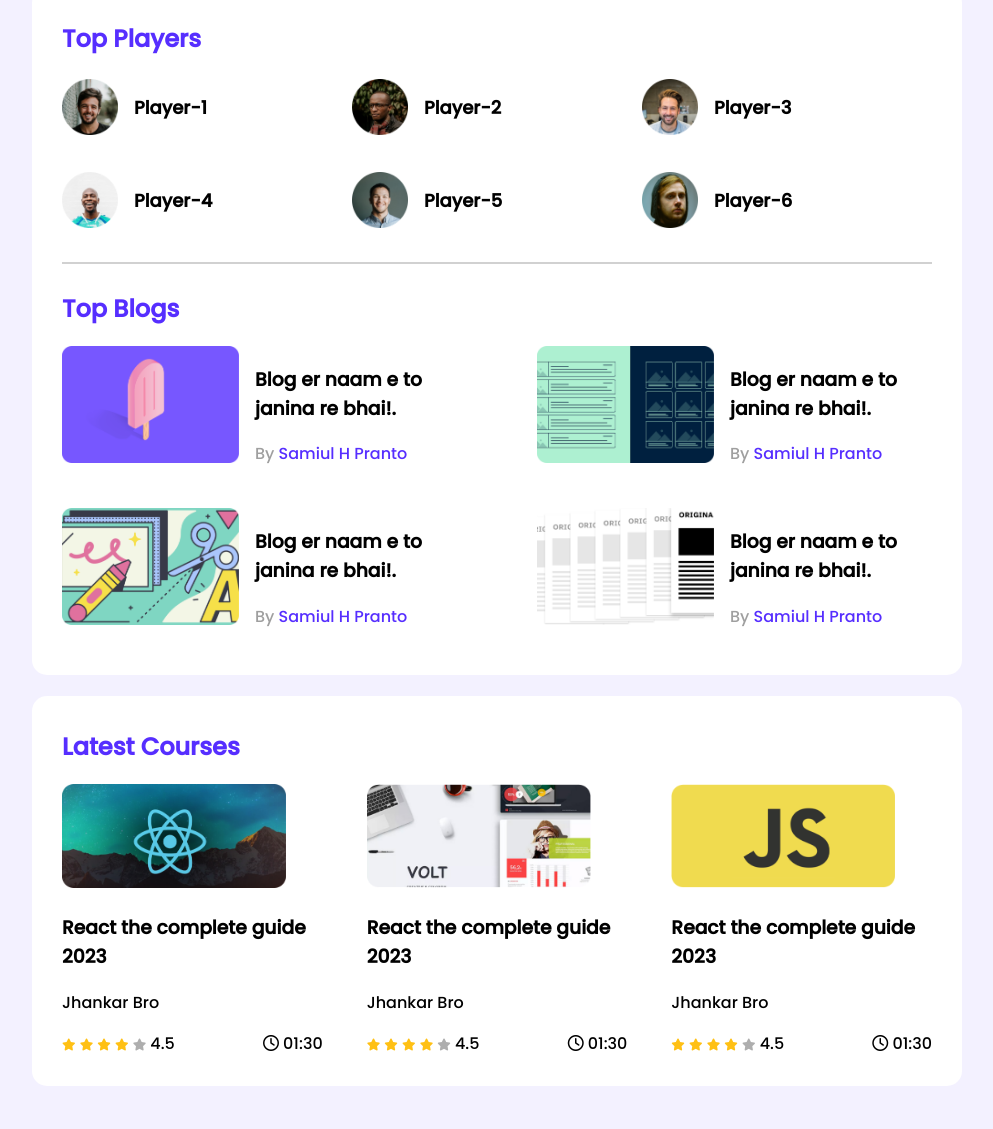
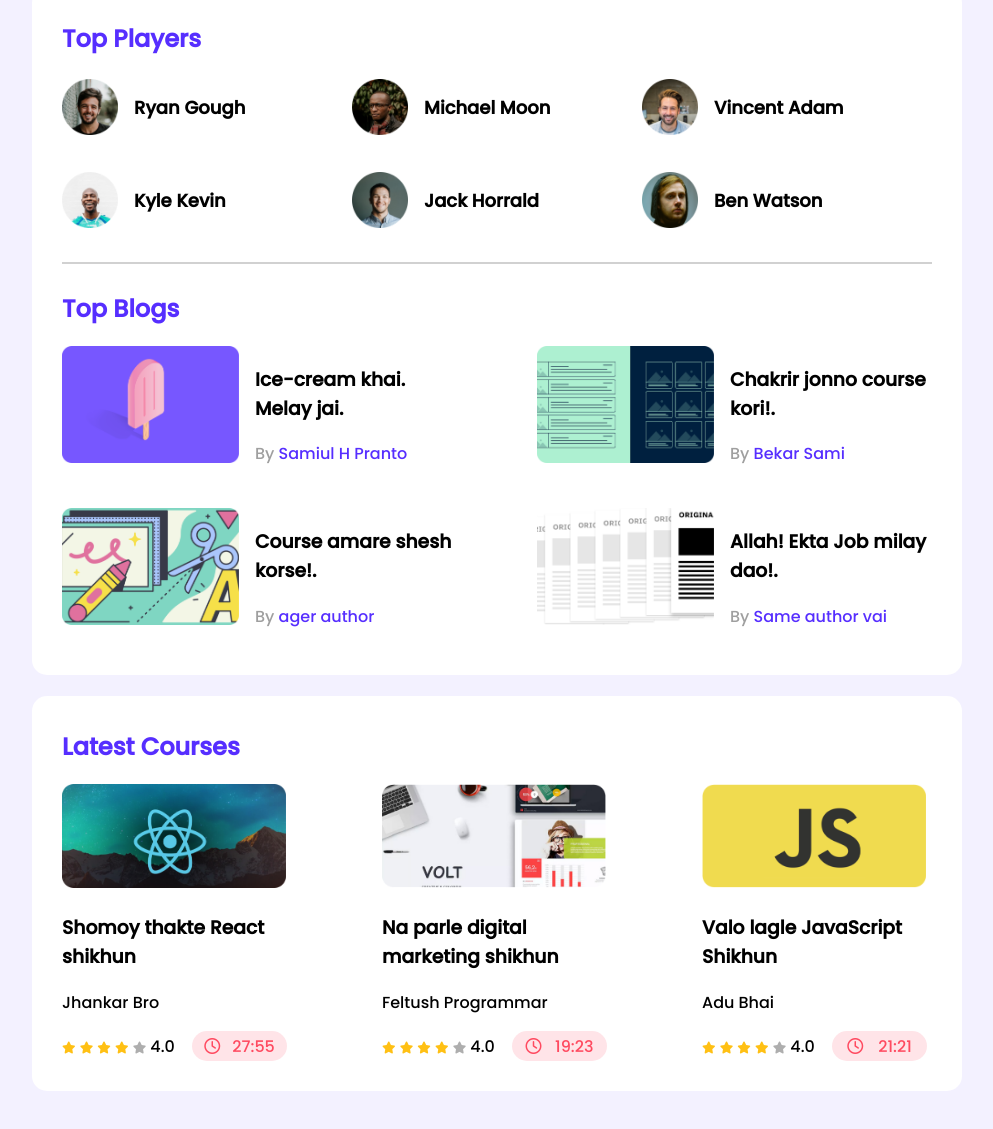
Before and after one commit to SamiulSami10/Leaderboard-CSS3, a plain HTML site: page index.html in a window 1280 px wide. Shown: the part 41-1170 px from the top of the page, without its empty margins (143-1136 px from the left). Before the commit the page ends 1135 px from the top, so only its background shows below. Drawn offline with Linux system fonts and the light colour scheme.

Commit message:
corrected texts

```diff
--- a/index.html
+++ b/index.html
@@ -46,27 +46,27 @@
 
                 <div class="player">
                     <img src="images/players/player-1.png" alt="">
-                    <h3 class="player-name">Player-1</h3>
+                    <h3 class="player-name">Ryan Gough</h3>
                 </div>
                 <div class="player">
                     <img src="images/players/player-2.png" alt="">
-                    <h3 class="player-name">Player-2</h3>
+                    <h3 class="player-name">Michael Moon</h3>
                 </div>
                 <div class="player">
                     <img src="images/players/player-3.png" alt="">
-                    <h3 class="player-name">Player-3</h3>
+                    <h3 class="player-name">Vincent Adam</h3>
                 </div>
                 <div class="player">
                     <img src="images/players/player-4.png" alt="">
-                    <h3 class="player-name">Player-4</h3>
+                    <h3 class="player-name">Kyle Kevin</h3>
                 </div>
                 <div class="player">
                     <img src="images/players/player-5.png" alt="">
-                    <h3 class="player-name">Player-5</h3>
+                    <h3 class="player-name">Jack Horrald</h3>
                 </div>
                 <div class="player">
                     <img src="images/players/player-6.png" alt="">
-                    <h3 class="player-name">Player-6</h3>
+                    <h3 class="player-name">Ben Watson</h3>
                 </div>
 
             </div>
@@ -82,7 +82,7 @@
                         <img src="images/blogs/blog-1.png" alt="">
                     </div>
                     <div class="blog-info">
-                        <h3 class="blog-title">Blog er naam e to janina re bhai!.</h3>
+                        <h3 class="blog-title">Ice-cream khai. Melay jai.</h3>
                         <p class="blog-author">By <a href="https://fb.com/samiulhpranto">Samiul H Pranto</a></p>
                     </div>
 
@@ -92,8 +92,8 @@
                         <img src="images/blogs/blog-2.png" alt="">
                     </div>
                     <div class="blog-info">
-                        <h3 class="blog-title">Blog er naam e to janina re bhai!.</h3>
-                        <p class="blog-author">By <a href="https://fb.com/samiulhpranto">Samiul H Pranto</a></p>
+                        <h3 class="blog-title">Chakrir jonno course kori!.</h3>
+                        <p class="blog-author">By <a href="https://fb.com/samiulhpranto">Bekar Sami</a></p>
                     </div>
 
                 </article>
@@ -102,8 +102,8 @@
                         <img src="images/blogs/blog-3.png" alt="">
                     </div>
                     <div class="blog-info">
-                        <h3 class="blog-title">Blog er naam e to janina re bhai!.</h3>
-                        <p class="blog-author">By <a href="https://fb.com/samiulhpranto">Samiul H Pranto</a></p>
+                        <h3 class="blog-title">Course amare shesh korse!.</h3>
+                        <p class="blog-author">By <a href="https://fb.com/samiulhpranto">ager author </a></p>
                     </div>
 
                 </article>
@@ -112,8 +112,8 @@
                         <img src="images/blogs/blog-4.png" alt="">
                     </div>
                     <div class="blog-info">
-                        <h3 class="blog-title">Blog er naam e to janina re bhai!.</h3>
-                        <p class="blog-author">By <a href="https://fb.com/samiulhpranto">Samiul H Pranto</a></p>
+                        <h3 class="blog-title">Allah! Ekta Job milay dao!.</h3>
+                        <p class="blog-author">By <a href="https://fb.com/samiulhpranto">Same author vai</a></p>
                     </div>
 
                 </article>
@@ -126,7 +126,7 @@
 
     <!-- Latest Courses  -->
 
-    <section class="container">
+    <section class="container footer-gap">
         <h2 class="title">Latest Courses</h2>
         <div class="courses">
             <div class="course">
@@ -134,7 +134,7 @@
                     <img src="images/courses/course-1.png" alt="">
                 </div>
                 <div class="course-detail">
-                    <h3 class="course-title">React the complete guide 2023</h3>
+                    <h3 class="course-title">Shomoy thakte React shikhun</h3>
                     <p class="course-author">Jhankar Bro</p>
                     <div class="course-info">
                         <div>
@@ -143,12 +143,12 @@
                             <i class="fa-solid fa-star filled"></i>
                             <i class="fa-solid fa-star filled"></i>
                             <i class="fa-solid fa-star empty"></i>
-                            <span>4.5</span>
+                            <span>4.0</span>
                         </div>
 
                             <div class="course-duration">
                                 <i class="fa-regular fa-clock"></i>
-                                01:30
+                                27:55
                             </div>
 
 
@@ -160,8 +160,8 @@
                     <img src="images/courses/course-2.png" alt="">
                 </div>
                 <div class="course-detail">
-                    <h3 class="course-title">React the complete guide 2023</h3>
-                    <p class="course-author">Jhankar Bro</p>
+                    <h3 class="course-title">Na parle digital marketing shikhun</h3>
+                    <p class="course-author">Feltush Programmar</p>
                     <div class="course-info">
                         <div>
                             <i class="fa-solid fa-star filled"></i>
@@ -169,12 +169,12 @@
                             <i class="fa-solid fa-star filled"></i>
                             <i class="fa-solid fa-star filled"></i>
                             <i class="fa-solid fa-star empty"></i>
-                            <span>4.5</span>
+                            <span>4.0</span>
                         </div>
 
                             <div class="course-duration">
                                 <i class="fa-regular fa-clock"></i>
-                                01:30
+                                19:23
                             </div>
 
 
@@ -186,8 +186,8 @@
                     <img src="images/courses/course-3.png" alt="">
                 </div>
                 <div class="course-detail">
-                    <h3 class="course-title">React the complete guide 2023</h3>
-                    <p class="course-author">Jhankar Bro</p>
+                    <h3 class="course-title">Valo lagle JavaScript Shikhun</h3>
+                    <p class="course-author">Adu Bhai</p>
                     <div class="course-info">
                         <div>
                             <i class="fa-solid fa-star filled"></i>
@@ -195,12 +195,12 @@
                             <i class="fa-solid fa-star filled"></i>
                             <i class="fa-solid fa-star filled"></i>
                             <i class="fa-solid fa-star empty"></i>
-                            <span>4.5</span>
+                            <span>4.0</span>
                         </div>
 
                             <div class="course-duration">
                                 <i class="fa-regular fa-clock"></i>
-                                01:30
+                                21:21
                             </div>
 
 
--- a/styles/style.css
+++ b/styles/style.css
@@ -13,6 +13,7 @@ body{
     font-family: 'Poppins', sans-serif;
     background-color: #F3F1FF;
 }
+
 
 
 
@@ -146,7 +147,7 @@ hr{
 .courses{
 display: grid;
 grid-template-columns: repeat(3,1fr);
-grid-column-gap: 44px;
+grid-column-gap: 90px;
 
 }
 
@@ -163,6 +164,20 @@ grid-column-gap: 44px;
     display: flex;
     align-items: center;
     justify-content: space-between;
+}
+
+
+
+.course-duration{
+    margin-right: 5px;
+    display: flex;
+    justify-content:space-evenly;
+    align-items: center;
+    width: 95px;
+    height: 30px;
+    background-color: #FFE4E8;
+    border-radius: 25px;
+    color: #FF4A60;
 }
 
 
@@ -185,6 +200,10 @@ grid-column-gap: 44px;
 }
 
 
+
+.footer-gap{
+    margin-bottom: 30px;
+}
 
 /* Media Queries */
 
```
